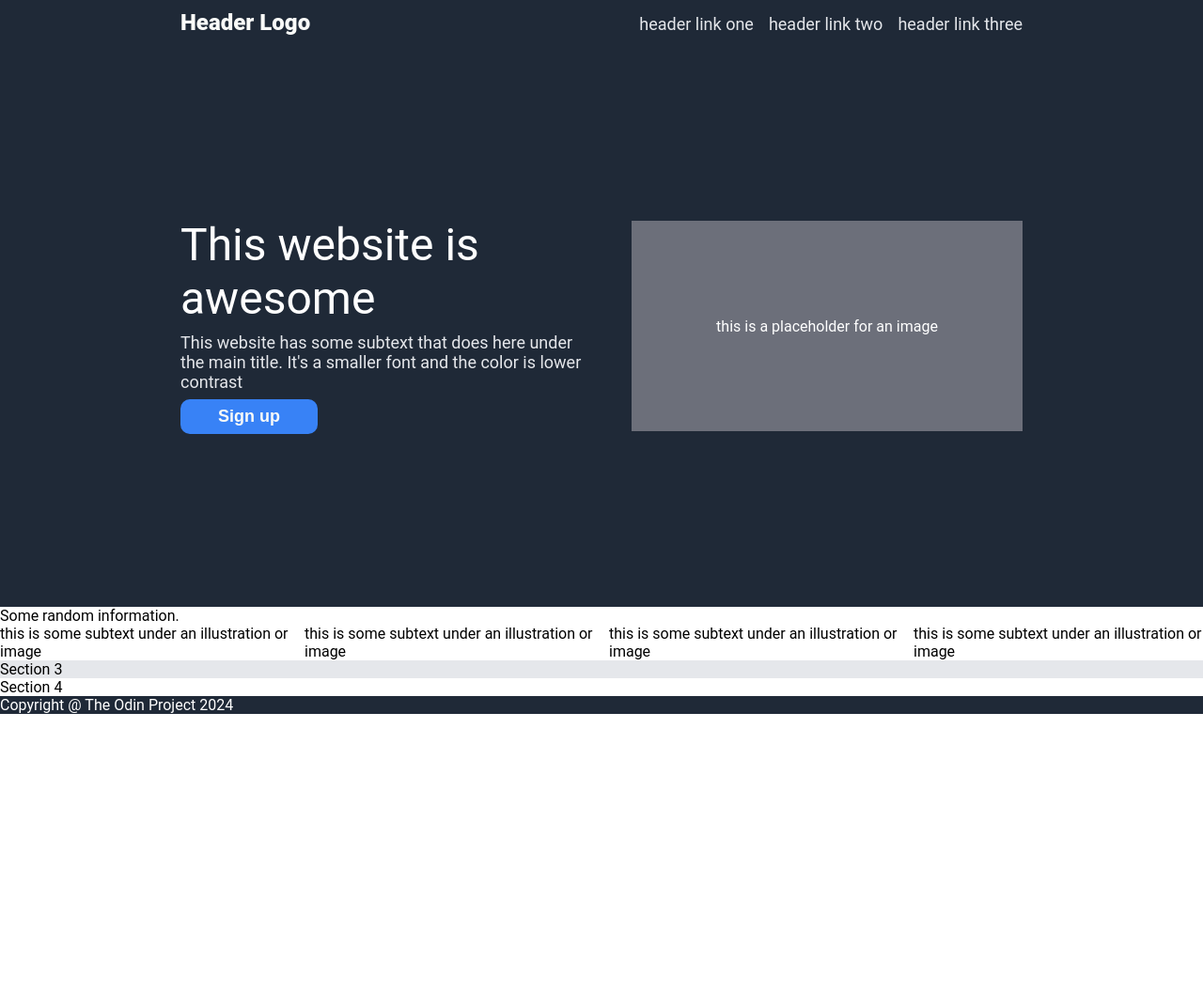
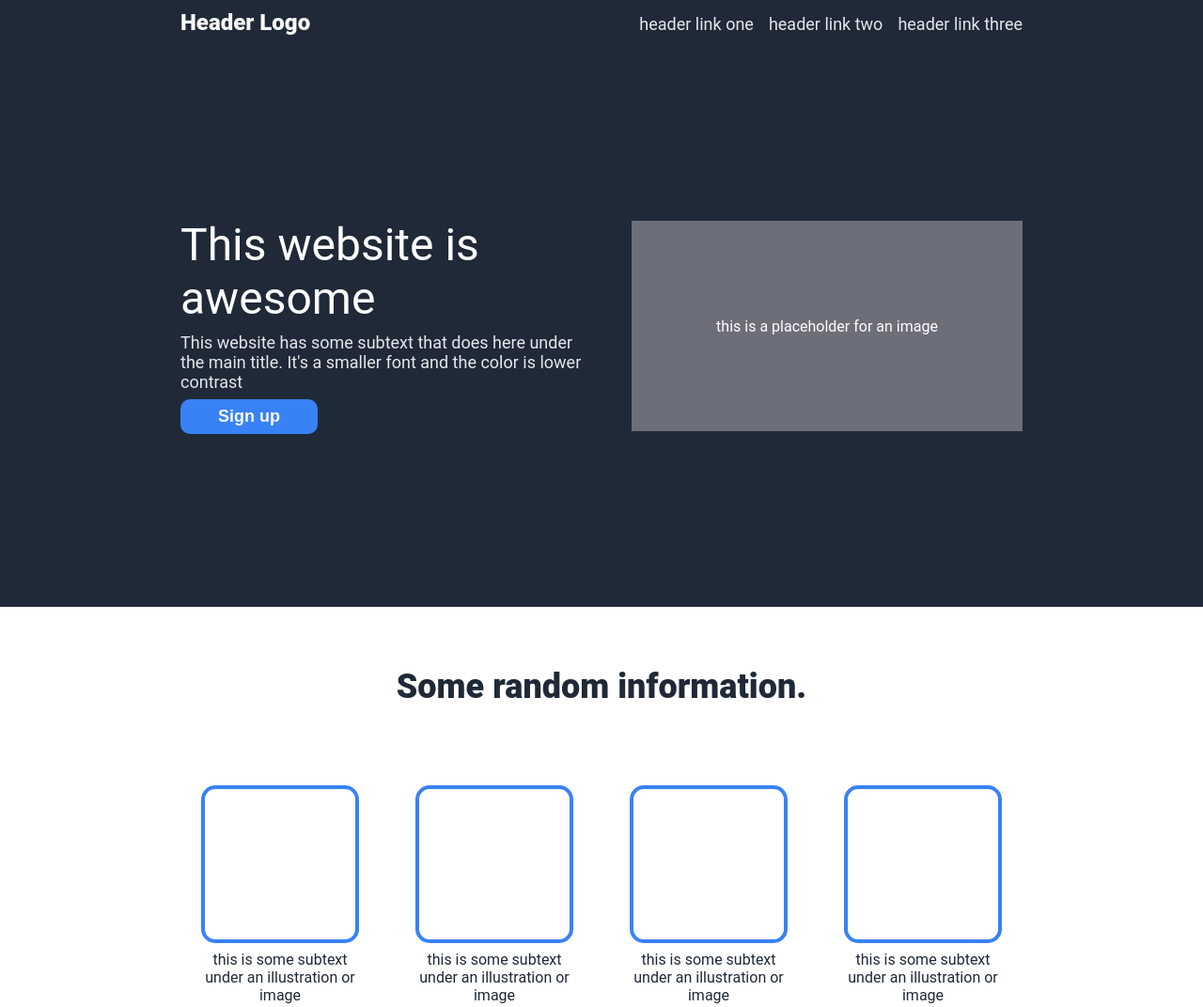
Before and after one commit to nadi726/odin-landing-page, a plain HTML site: page index.html in a window 1280 px wide. Shown: the top 1072 px of the page at 94% size. Drawn offline with Linux system fonts and the light colour scheme.

Commit message:
Finish info section (section-2)

```diff
--- a/styles.css
+++ b/styles.css
@@ -1,12 +1,11 @@
 body {
     display: flex;
     flex-direction: column;
-    height: 300vh;
     margin: 0;
     font-family: "Roboto", sans-serif;
 }
 
-.header, .section-1, .footer {
+.section-1, .footer {
     background-color: #1F2937;
     color: white;
 }
@@ -15,6 +14,10 @@ body {
 }
 .info, .call-to-action {
     background-color: white;;
+}
+
+.info, .quote {
+    color: #1F2937;
 }
 
 /* Header section */
@@ -88,3 +91,47 @@ a {
     aspect-ratio: 2 / 1;
     flex: 0 0 auto;
 }
+
+/* Information section */
+.info {
+    display: flex;
+    flex-direction: column;
+    padding-bottom: 18vh;
+    gap: 20px;
+    align-items: center;
+}
+
+.info-heading {
+    font-size: 36px;
+    font-weight: 800;
+    padding: 8vh;
+}
+
+.info-image {
+    border-radius: 15px;
+    border: 4px solid #3882F6;
+    width: 150px;
+    aspect-ratio: 1 / 1;
+    flex: 1 0 auto;
+}
+
+.info > ul {
+    display: flex;
+    gap: 60px;
+    justify-content: center;
+}
+
+.info-image, .info-subtext {
+    width: 160px;
+}
+
+.info > ul > li {
+    display: flex;
+    flex-direction: column;
+    align-items: center;
+    gap: 8px;
+}
+
+.info-subtext {
+    text-align: center;
+}
```
